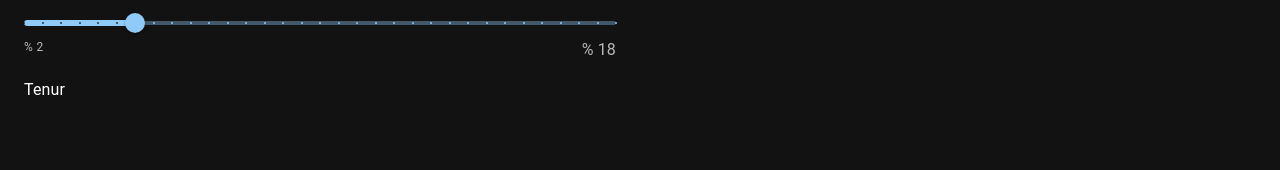
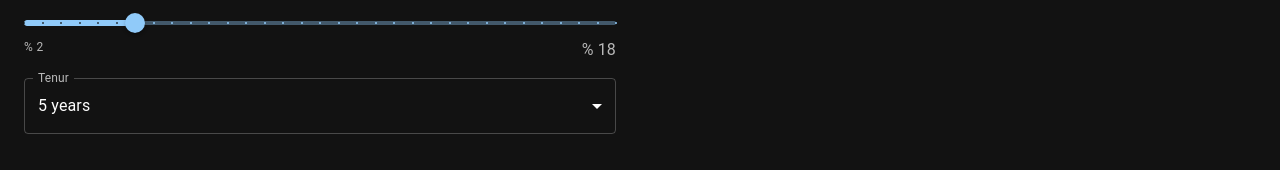
Before and after one commit to a3dib/mortgage-calculator, a React (Create React App) app: page / in a window 1280 px wide. Shown: the part 594-764 px from the top of the page. Built offline with nearby package versions, Linux system fonts and the light colour scheme.

Commit message:
Tenure select Component

```diff
--- a/src/App.js
+++ b/src/App.js
@@ -16,7 +16,6 @@
     interestRate: 5
   })
 
-
   return (
     <div className="App">
       <Navbar/>
@@ -24,7 +23,7 @@
       <Grid container spacing={6}>
         <Grid item xs={12} md={6}>
           <Sliderselect data={data} setData={setData}/>
-          <Tenur/>
+          <Tenur data={data} setData={setData}/>
         </Grid>
         <Grid item xs={12} md={6}>
           <Result />
--- a/src/components/Tenur.js
+++ b/src/components/Tenur.js
@@ -1,9 +1,29 @@
-import React from 'react'
+import * as React from 'react';
+import InputLabel from '@mui/material/InputLabel';
+import MenuItem from '@mui/material/MenuItem';
+import FormControl from '@mui/material/FormControl';
+import Select from '@mui/material/Select';
 
-const Tenur = () => {
+export default function Tenur({data, setData}) {
+  const handleChange = (event) =>setData({...data, loanTerm:event.target.value})
+
   return (
-    <div>Tenur</div>
-  )
+      <FormControl fullWidth>
+        <InputLabel id="demo-simple-select-label">Tenur</InputLabel>
+        <Select
+          labelId="demo-simple-select-label"
+          id="demo-simple-select"
+          value={data.loanTerm}
+          label="Tenur"
+          defaultValue={5}
+          onChange={handleChange}
+        >
+          <MenuItem value={5}>5 years</MenuItem>
+          <MenuItem value={10}>10 years</MenuItem>
+          <MenuItem value={15}>15 years</MenuItem>
+          <MenuItem value={20}>20 years</MenuItem>
+          <MenuItem value={25}>25 years</MenuItem>
+        </Select>
+      </FormControl>
+  );
 }
-
-export default Tenur
```
